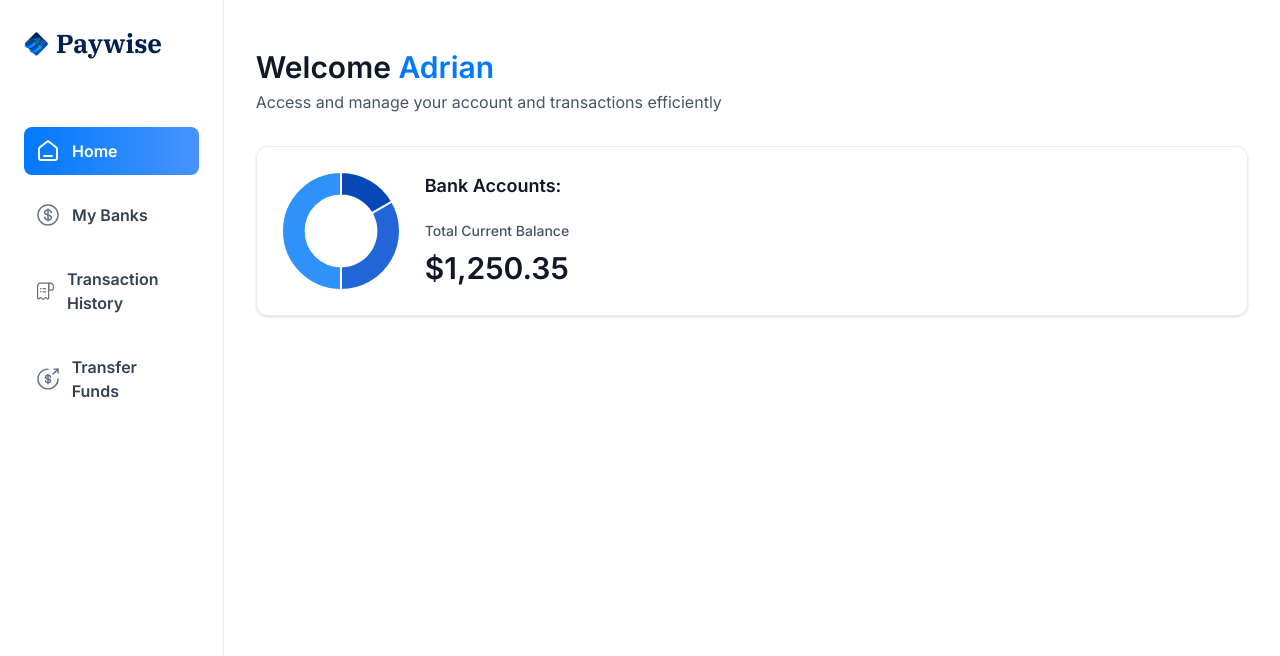
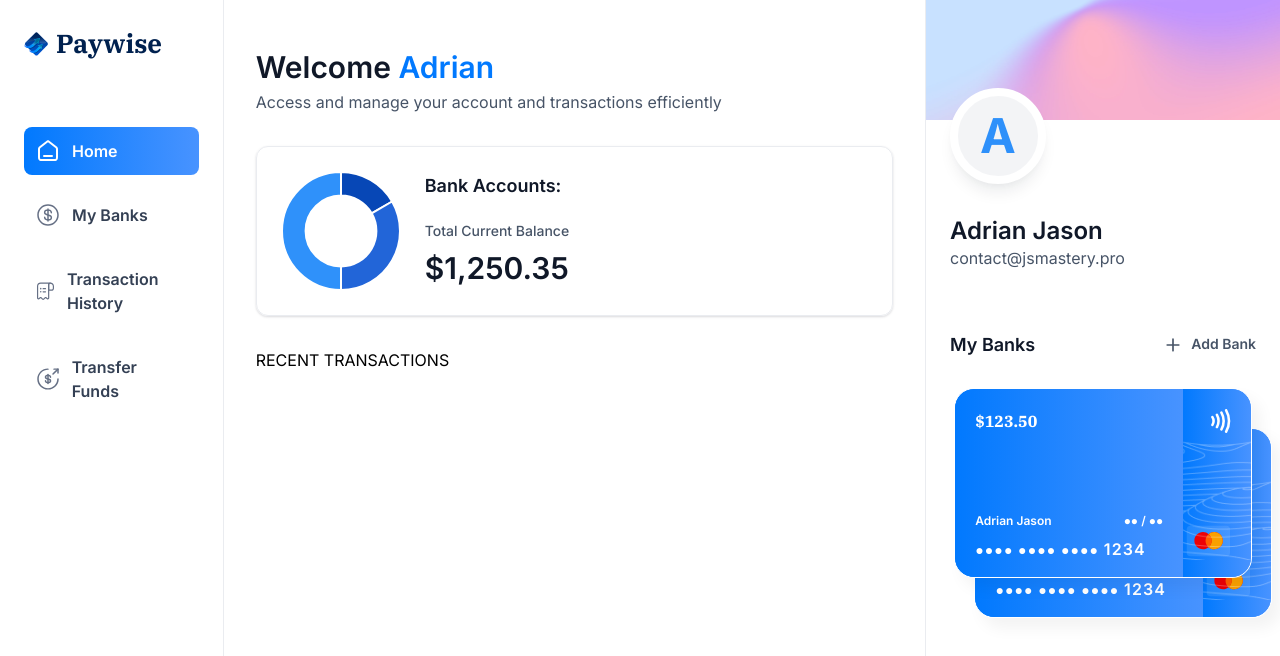
Before and after one commit to iamsjunaid/paywise, a Next.js app: page / in a window 1280 px wide. Shown: the top 656 px of the page. Built offline with nearby package versions, Linux system fonts and the light colour scheme.

Commit message:
display card info on the sidebar

```diff
--- a/app/(root)/page.tsx
+++ b/app/(root)/page.tsx
@@ -1,8 +1,9 @@
 import HeaderBox from "@/components/HeaderBox"
+import RightSideBar from "@/components/RightSideBar"
 import TotalBalanceBox from "@/components/TotalBalanceBox"
 
 const Home = () => {
-  const loggedIn = { firstName: "Adrian" }
+  const loggedIn = { firstName: "Adrian", lastName: "Jason", email: 'contact@jsmastery.pro' }
 
   return (
     <section className='home'>
@@ -14,13 +15,22 @@
             user={loggedIn?.firstName || "Guest"}
             subtext="Access and manage your account and transactions efficiently"
           />
+
           <TotalBalanceBox
             accounts={[]}
             totalBalance={1}
             totalCurrentBalance={1250.35}
           />
+
+
         </header>
+        RECENT TRANSACTIONS
       </div>
+      <RightSideBar
+        user= {loggedIn}
+        transactions = {[]}
+        banks = {[{currentBalance: 123.50},{ currentBalance: 500.00 }]}
+      />
     </section>
   )
 }
--- /dev/null
+++ b/components/BankCard.tsx
@@ -0,0 +1,68 @@
+import { formatAmount } from '@/lib/utils'
+import Image from 'next/image'
+import Link from 'next/link'
+import React from 'react'
+// import Copy from './Copy'
+
+const BankCard = ({ account, userName, showBalance = true }: CreditCardProps) => {
+
+    console.log(account);
+    return (
+        <div className="flex flex-col">
+            <Link href={`/transaction-history/?id=${account.appwriteItemId}`} className="bank-card">
+                <div className="bank-card_content">
+                    <div>
+                        <h1 className="text-16 font-semibold text-white">
+                            {account.name}
+                        </h1>
+                        <p className="font-ibm-plex-serif font-black text-white">
+                            {formatAmount(account.currentBalance)}
+                        </p>
+                    </div>
+
+                    <article className="flex flex-col gap-2">
+                        <div className="flex justify-between">
+                            <h1 className="text-12 font-semibold text-white">
+                                {userName}
+                            </h1>
+                            <h2 className="text-12 font-semibold text-white">
+                                ●● / ●●
+                            </h2>
+                        </div>
+                        <p className="text-14 font-semibold tracking-[1.1px] text-white">
+                            ●●●● ●●●● ●●●● <span className="text-16">1234</span>
+                        </p>
+                    </article>
+                </div>
+
+                <div className="bank-card_icon">
+                    <Image
+                        src="/icons/Paypass.svg"
+                        width={20}
+                        height={24}
+                        alt="pay"
+                    />
+                    <Image
+                        src="/icons/mastercard.svg"
+                        width={45}
+                        height={32}
+                        alt="mastercard"
+                        className="ml-5"
+                    />
+                </div>
+
+                <Image
+                    src="/icons/lines.png"
+                    width={316}
+                    height={190}
+                    alt="lines"
+                    className="absolute top-0 left-0"
+                />
+            </Link>
+
+            {/* {showBalance && <Copy title={account?.sharaebleId} />} */}
+        </div>
+    )
+}
+
+export default BankCard
--- a/components/MobileNav.tsx
+++ b/components/MobileNav.tsx
@@ -1,17 +1,26 @@
+'use client';
+
+import { usePathname } from "next/navigation"
+
 import Image from "next/image"
+import Link from "next/link"
 
 import {
     Sheet,
+    SheetClose,
     SheetContent,
-    SheetDescription,
-    SheetHeader,
-    SheetTitle,
     SheetTrigger,
 } from "@/components/ui/sheet"
 
+import { sidebarLinks } from "@/constants"
+
+import { cn } from '@/lib/utils'
+
 const MobileNav = () => {
+    const pathname = usePathname();
+
     return (
-        <section className="w-full max-w-[264px]">
+        <section className="w-fulll max-w-[264px]">
             <Sheet>
                 <SheetTrigger>
                     <Image
@@ -22,18 +31,53 @@
                         className="cursor-pointer"
                     />
                 </SheetTrigger>
-                <SheetContent>
-                    <SheetHeader>
-                        <SheetTitle>Are you absolutely sure?</SheetTitle>
-                        <SheetDescription>
-                            This action cannot be undone. This will permanently delete your account
-                            and remove your data from our servers.
-                        </SheetDescription>
-                    </SheetHeader>
+                <SheetContent side="left" className="border-none bg-white">
+                    <Link href="/" className="cursor-pointer flex items-center gap-1 px-4">
+                        <Image
+                            src="/icons/logo.svg"
+                            width={34}
+                            height={34}
+                            alt="Horizon logo"
+                        />
+                        <h1 className="text-26 font-ibm-plex-serif font-bold text-black-1">Horizon</h1>
+                    </Link>
+                    <div className="mobilenav-sheet">
+                        <SheetClose asChild>
+                            <nav className="flex h-full flex-col gap-6 pt-16 text-white">
+                                {sidebarLinks.map((item) => {
+                                    const isActive = pathname === item.route || pathname.startsWith(`${item.route}/`)
+
+                                    return (
+                                        <SheetClose asChild key={item.route}>
+                                            <Link href={item.route} key={item.label}
+                                                className={cn('mobilenav-sheet_close w-full', { 'bg-bank-gradient': isActive })}
+                                            >
+                                                <Image
+                                                    src={item.imgURL}
+                                                    alt={item.label}
+                                                    width={20}
+                                                    height={20}
+                                                    className={cn({
+                                                        'brightness-[3] invert-0': isActive
+                                                    })}
+                                                />
+                                                <p className={cn("text-16 font-semibold text-black-2", { "text-white": isActive })}>
+                                                    {item.label}
+                                                </p>
+                                            </Link>
+                                        </SheetClose>
+                                    )
+                                })}
+
+                                USER
+                            </nav>
+                        </SheetClose>
+
+                        {/* <Footer user={user} type="mobile" /> */}
+                    </div>
                 </SheetContent>
             </Sheet>
-
-        </section >
+        </section>
     )
 }
 
--- /dev/null
+++ b/components/RightSideBar.tsx
@@ -0,0 +1,84 @@
+import Image from 'next/image'
+import Link from 'next/link'
+import React from 'react'
+import BankCard from './BankCard'
+// import { countTransactionCategories } from '@/lib/utils'
+// import Category from './Category'
+
+const RightSidebar = ({ user, transactions, banks }: RightSidebarProps) => {
+    // const categories: CategoryCount[] = countTransactionCategories(transactions);
+
+    return (
+        <aside className="right-sidebar">
+            <section className="flex flex-col pb-8">
+                <div className="profile-banner" />
+                <div className="profile">
+                    <div className="profile-img">
+                        <span className="text-5xl font-bold text-blue-500">{user.firstName[0]}</span>
+                    </div>
+
+                    <div className="profile-details">
+                        <h1 className='profile-name'>
+                            {user.firstName} {user.lastName}
+                        </h1>
+                        <p className="profile-email">
+                            {user.email}
+                        </p>
+                    </div>
+                </div>
+            </section>
+
+            <section className="banks">
+                <div className="flex w-full justify-between">
+                    <h2 className="header-2">My Banks</h2>
+                    <Link href="/" className="flex gap-2">
+                        <Image
+                            src="/icons/plus.svg"
+                            width={20}
+                            height={20}
+                            alt="plus"
+                        />
+                        <h2 className="text-14 font-semibold text-gray-600">
+                            Add Bank
+                        </h2>
+                    </Link>
+                </div>
+
+                {banks?.length > 0 && (
+                    <div className="relative flex flex-1 flex-col items-center justify-center gap-5">
+                        <div className='relative z-10'>
+                            <BankCard
+                                key={banks[0].$id}
+                                account={banks[0]}
+                                userName={`${user.firstName} ${user.lastName}`}
+                                showBalance={false}
+                            />
+                        </div>
+                        {banks[1] && (
+                            <div className="absolute -right-4 top-10 z-0">
+                                <BankCard
+                                    key={banks[1].$id}
+                                    account={banks[1]}
+                                    userName={`${user.firstName} ${user.lastName}`}
+                                    showBalance={false}
+                                />
+                            </div>
+                        )}
+                    </div>
+                )}
+
+                {/* <div className="mt-10 flex flex-1 flex-col gap-6">
+                    <h2 className="header-2">Top categories</h2>
+
+                    <div className='space-y-5'>
+                        {categories.map((category, index) => (
+                            <Category key={category.name} category={category} />
+                        ))}
+                    </div>
+                </div> */}
+            </section>
+        </aside>
+    )
+}
+
+export default RightSidebar
```
